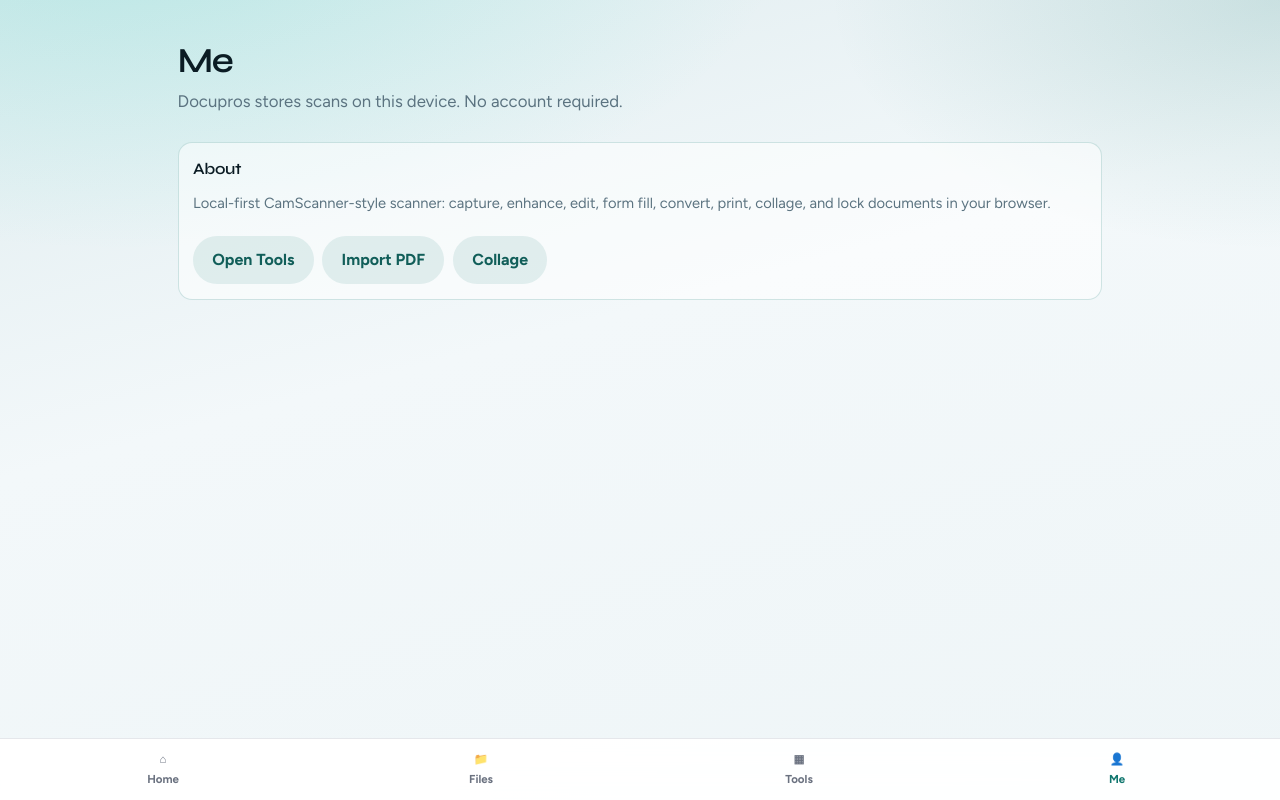
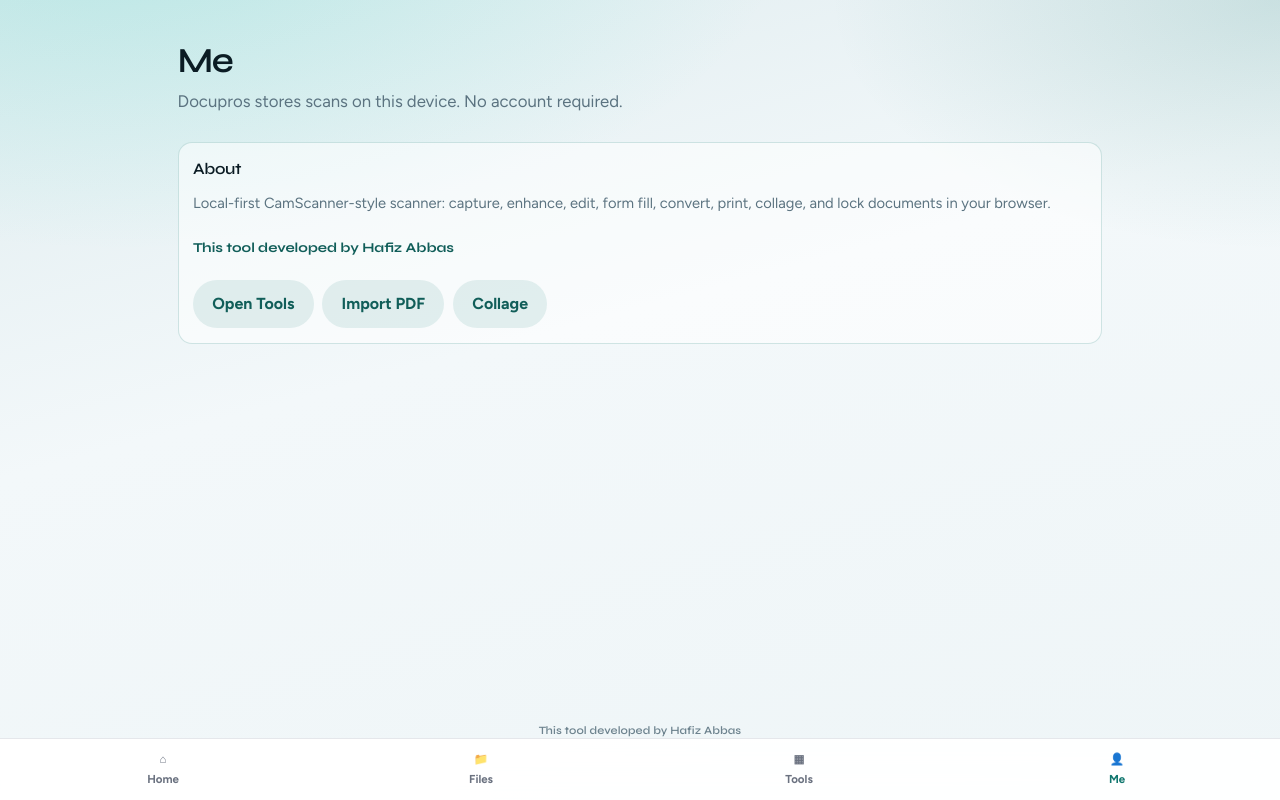
Before and after one commit to AbbasHafiz/Docupros, a Next.js app: page /me in a window 1280 px wide. Built offline with nearby package versions, Linux system fonts and the light colour scheme.

Commit message:
Add site credit watermark for Hafiz Abbas
Show “This tool developed by Hafiz Abbas” above the bottom nav on
main screens, and in the Me About section. Hidden on immersive
scan/editor flows.

Co-authored-by: Abbas Hafiz <abbashafiz09@gmail.com>

```diff
--- a/src/app/globals.css
+++ b/src/app/globals.css
@@ -661,6 +661,32 @@ body.app-shell:has(.doc-view) {
   cursor: crosshair;
 }
 
+/* Site developer credit — sits above bottom nav */
+.site-credit {
+  position: fixed;
+  left: 0;
+  right: 0;
+  bottom: calc(3.55rem + env(safe-area-inset-bottom));
+  z-index: 45;
+  margin: 0;
+  padding: 0.2rem 0.75rem;
+  text-align: center;
+  font-family: var(--font-display);
+  font-size: 0.7rem;
+  font-weight: 600;
+  letter-spacing: 0.01em;
+  color: color-mix(in srgb, var(--muted) 88%, transparent);
+  pointer-events: none;
+}
+
+.developer-credit {
+  margin: 0.85rem 0 0;
+  font-family: var(--font-display);
+  font-size: 0.85rem;
+  font-weight: 700;
+  color: var(--teal-deep);
+}
+
 /* Bottom nav + Tools hub */
 .bottom-nav {
   position: fixed;
@@ -691,7 +717,7 @@ body.app-shell:has(.doc-view) {
 }
 
 .app-shell {
-  padding-bottom: 4.5rem;
+  padding-bottom: 5.4rem;
 }
 
 .scan-flow,
--- a/src/app/layout.tsx
+++ b/src/app/layout.tsx
@@ -1,6 +1,7 @@
 import type { Metadata, Viewport } from "next";
 import { Figtree, Syne } from "next/font/google";
 import { BottomNav } from "@/components/BottomNav";
+import { SiteCredit } from "@/components/SiteCredit";
 import "./globals.css";
 
 const syne = Syne({
@@ -18,8 +19,10 @@ const figtree = Figtree({
 export const metadata: Metadata = {
   title: "Docupros — Document Scanner",
   description:
-    "Scan documents with your camera, crop edges, enhance pages, extract text, and export PDFs.",
+    "Scan documents with your camera, crop edges, enhance pages, extract text, and export PDFs. This tool developed by Hafiz Abbas.",
   applicationName: "Docupros",
+  authors: [{ name: "Hafiz Abbas" }],
+  creator: "Hafiz Abbas",
   appleWebApp: {
     capable: true,
     title: "Docupros",
@@ -44,6 +47,7 @@ export default function RootLayout({
     <html lang="en" className={`${syne.variable} ${figtree.variable} h-full`}>
       <body className="app-shell antialiased">
         {children}
+        <SiteCredit />
         <BottomNav />
       </body>
     </html>
--- a/src/app/me/page.tsx
+++ b/src/app/me/page.tsx
@@ -17,6 +17,7 @@ export default function MePage() {
           Local-first CamScanner-style scanner: capture, enhance, edit, form
           fill, convert, print, collage, and lock documents in your browser.
         </p>
+        <p className="developer-credit">This tool developed by Hafiz Abbas</p>
         <div className="row-actions" style={{ marginTop: "0.75rem" }}>
           <Link href="/tools" className="btn-secondary">
             Open Tools
--- /dev/null
+++ b/src/components/SiteCredit.tsx
@@ -0,0 +1,22 @@
+"use client";
+
+import { usePathname } from "next/navigation";
+
+export function SiteCredit() {
+  const pathname = usePathname();
+  // Keep immersive scanner/editor screens clean
+  if (
+    pathname?.startsWith("/scan") ||
+    pathname?.startsWith("/document") ||
+    pathname?.includes("/edit") ||
+    pathname?.includes("/form")
+  ) {
+    return null;
+  }
+
+  return (
+    <footer className="site-credit" aria-label="Site credit">
+      This tool developed by Hafiz Abbas
+    </footer>
+  );
+}
```
